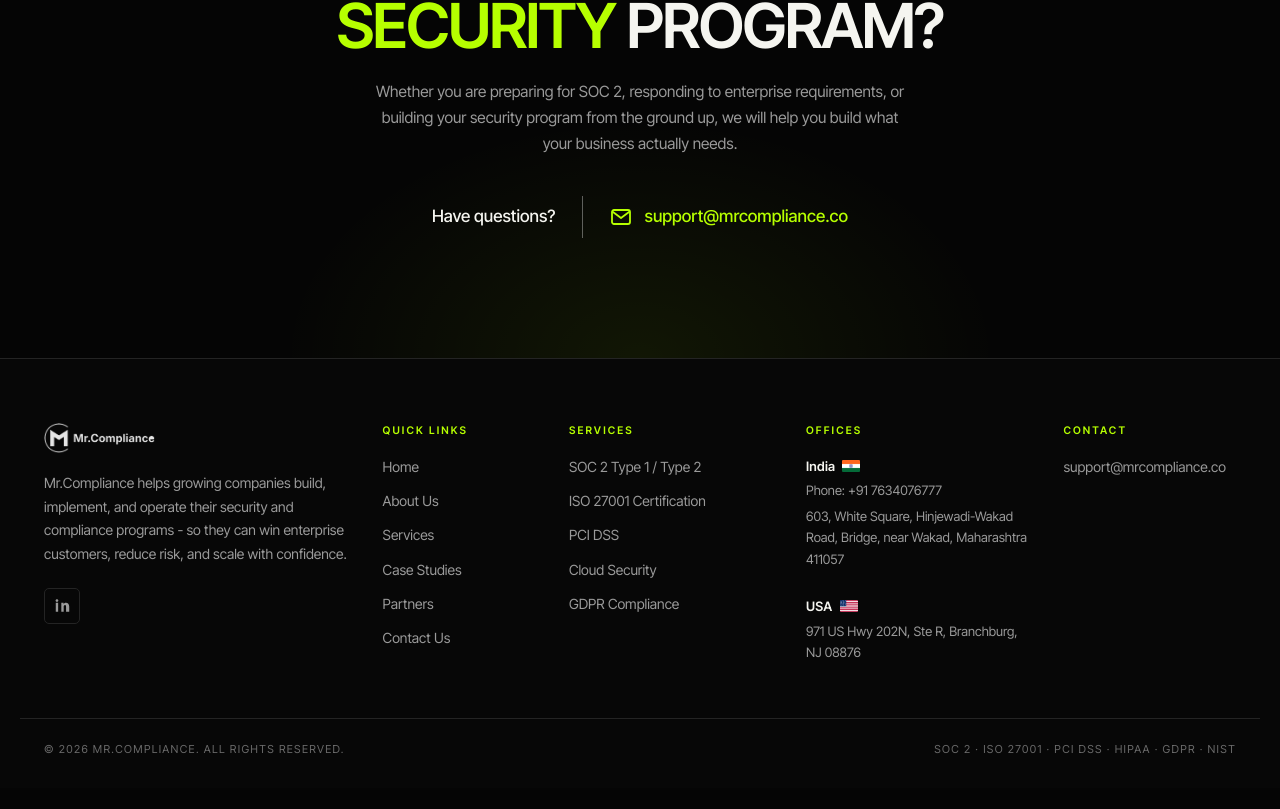
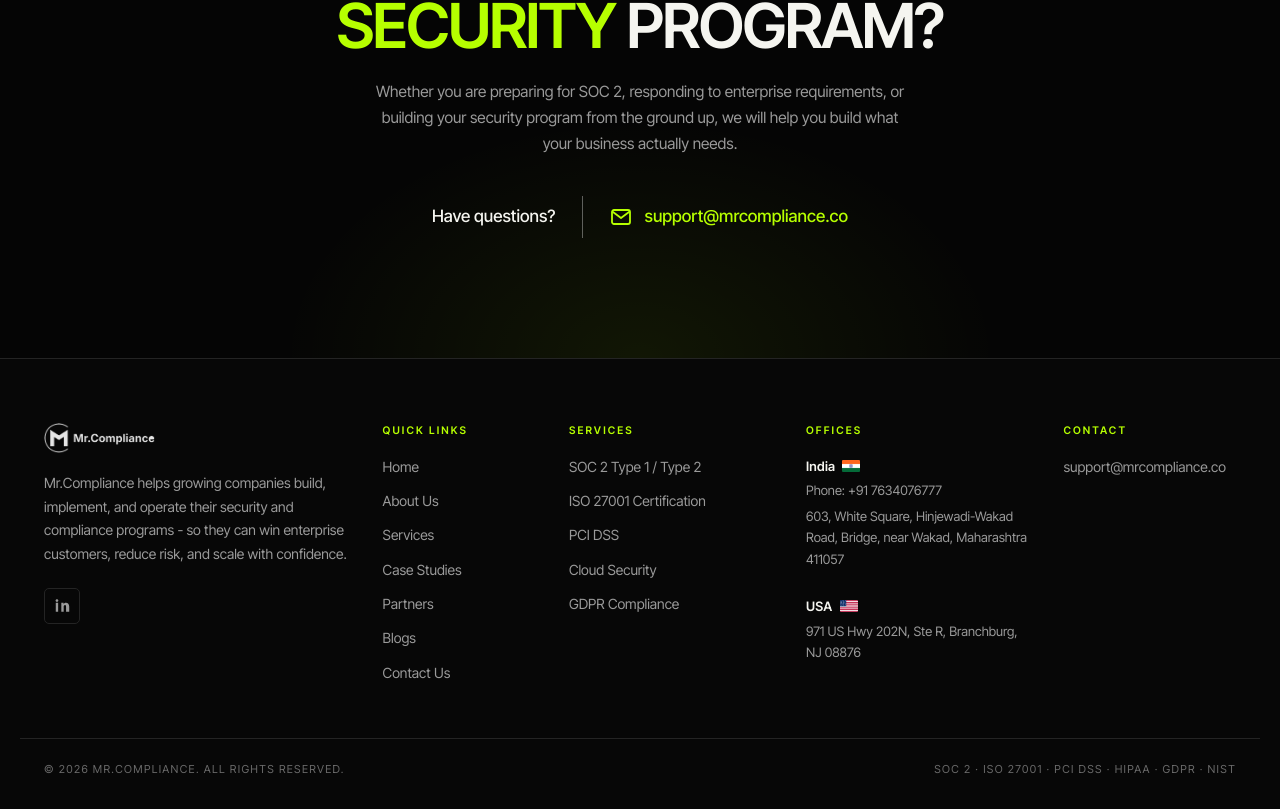
Before and after one commit to tarannum5537/MR.Compliance-, a React (Vite) app in the folder Frontend/: page / in a window 1280 px wide. Shown: the part 6890-7699 px from the top of the page. Before the commit the page ends 7678 px from the top, so only its background shows below. Built offline with nearby package versions, Linux system fonts and the light colour scheme.

Commit message:
add blog in footer

```diff
--- a/Frontend/src/components/Footer/Footer.jsx
+++ b/Frontend/src/components/Footer/Footer.jsx
@@ -10,6 +10,7 @@ const QUICK = [
   { label: "Services", to: "/services" },
   { label: "Case Studies", to: "/case-study" },
   { label: "Partners", to: "/partners" },
+   { label: "Blogs", to: "/blog" },
   { label: "Contact Us", to: "/contact-us" },
 ];
 
```
